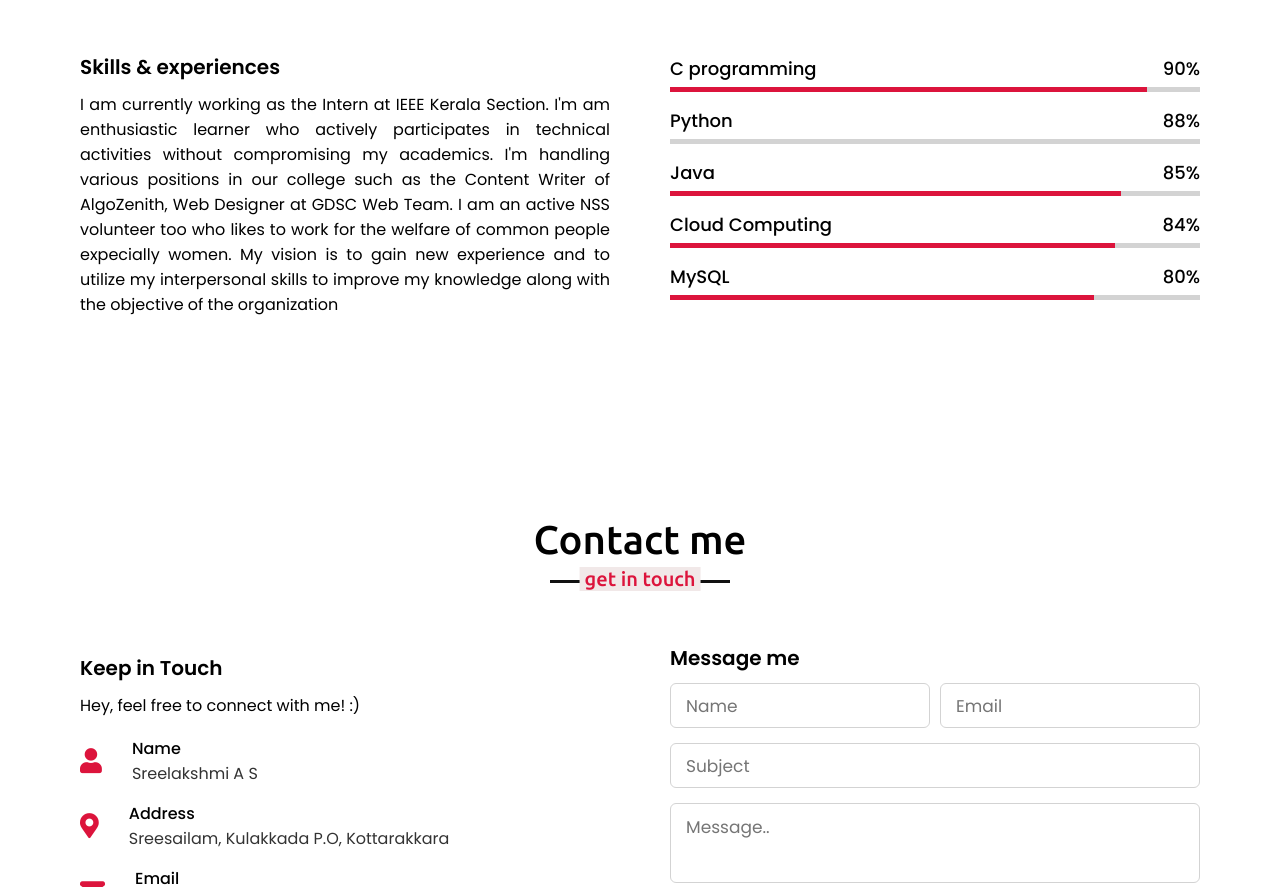
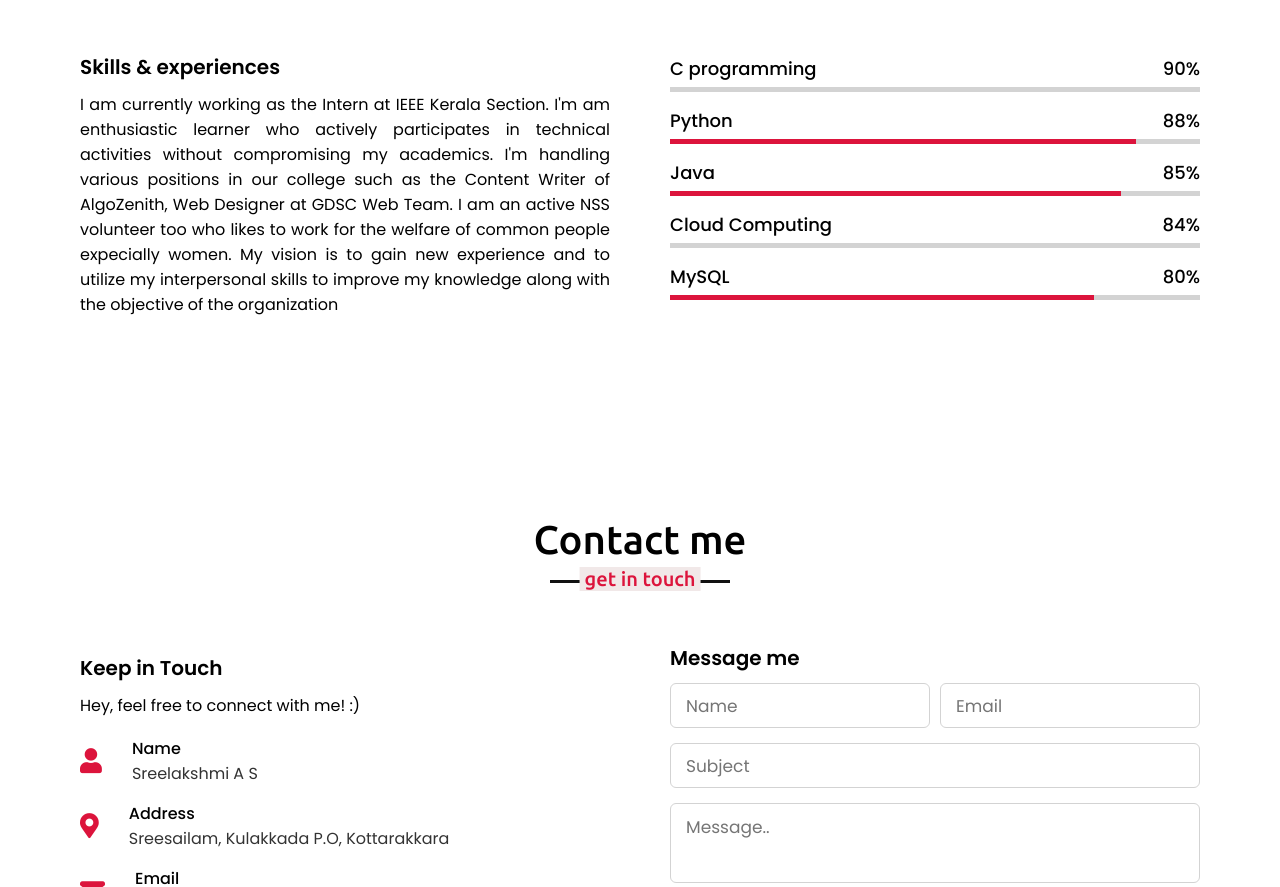
Before and after one commit to Sreelakshmi-A-S/my_portfolio, a plain HTML site: page index.html in a window 1280 px wide. Shown: the part 1707-2594 px from the top of the page. Drawn offline with nearby package versions, Linux system fonts and the light colour scheme.

Commit message:
Update style.css

```diff
--- a/style.css
+++ b/style.css
@@ -362,16 +362,16 @@ section .title::after{
     top: 0;
     background: crimson;
 }
-.skills-content .right .c::before{
+.skills-content .right .c programming::before{
     width: 90%;
 }
-.skills-content .right .py::before{
+.skills-content .right .python::before{
     width: 88%;
 }
 .skills-content .right .java::before{
     width: 85%;
 }
-.skills-content .right .cloud::before{
+.skills-content .right .cloud computing::before{
     width: 84%;
 }
 .skills-content .right .mysql::before{
```
